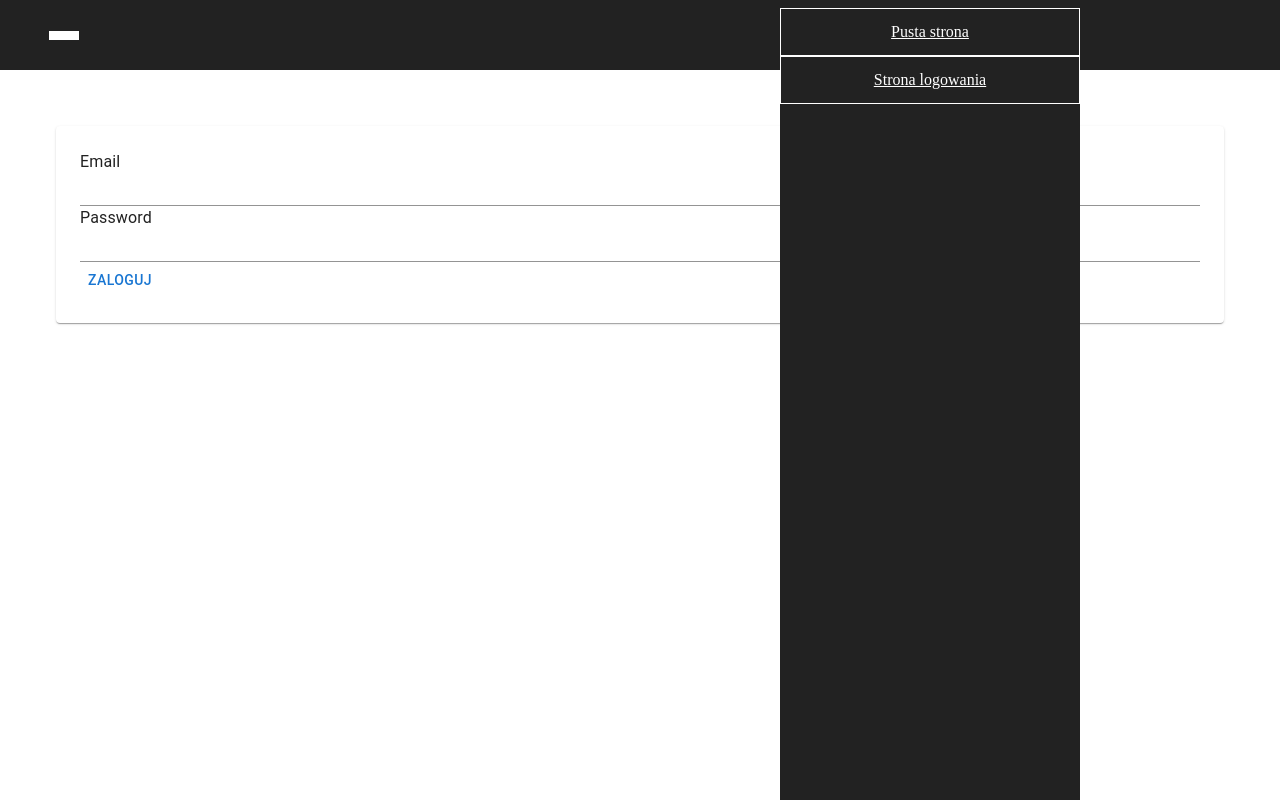
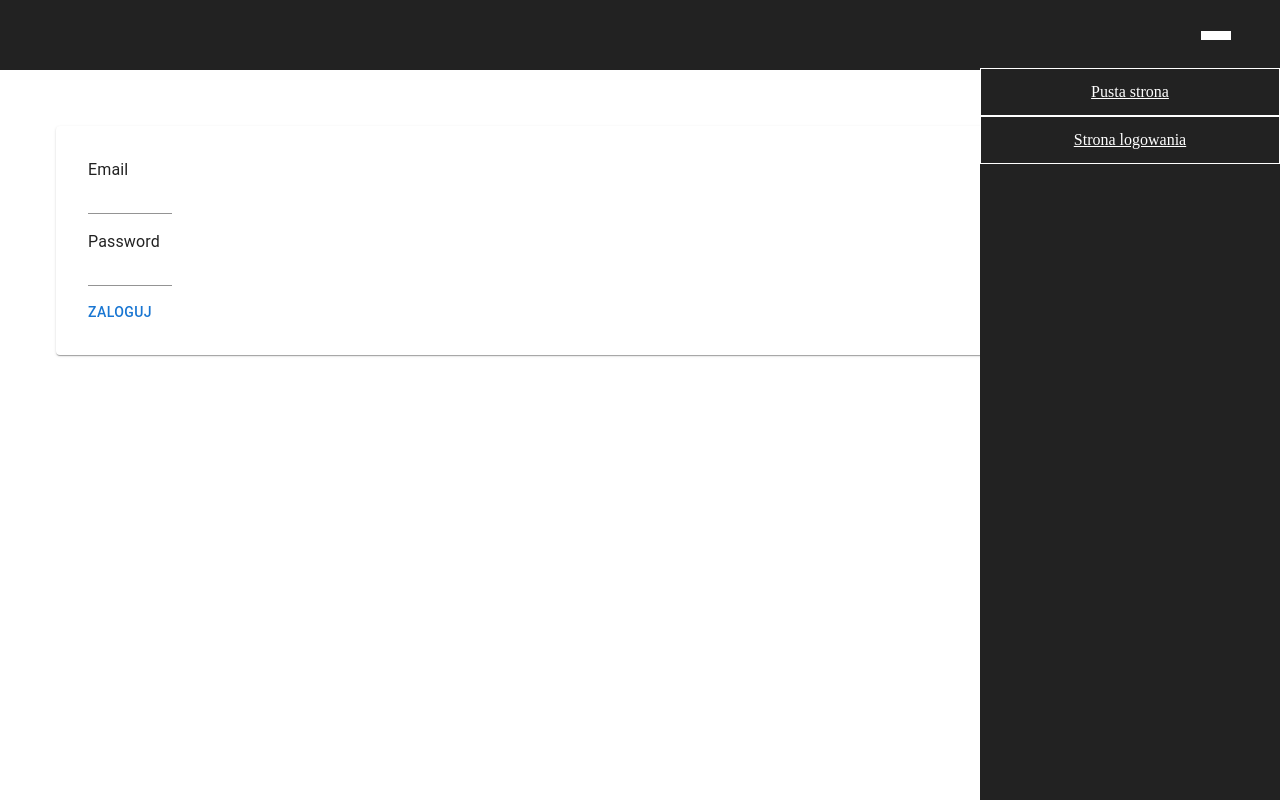
Before and after one commit to doman89/hack-yeah-22-frontend-base, a React app: page /login in a window 1280 px wide. Built offline with nearby package versions, Linux system fonts and the light colour scheme.

Commit message:
fix: sidebar behaviour

```diff
--- a/src/modules/common/components/AppBar/AppBar.tsx
+++ b/src/modules/common/components/AppBar/AppBar.tsx
@@ -16,14 +16,14 @@ export function AppBar() {
 const Wrapper = styled("div")(({ theme }) => ({
   gridArea: "app-bar",
   display: "flex",
-  flexDirection: "row-reverse",
+  flexDirection: "row",
   alignItems: "center",
   width: "100%",
   padding: theme.spacing(1, 2),
   backgroundColor: "#222222",
 
   [theme.breakpoints.up("sm")]: {
-    flexDirection: "row",
+    flexDirection: "row-reverse",
     padding: theme.spacing(1, 4),
   },
 }));
--- a/src/modules/common/components/FormInput/FormInput.tsx
+++ b/src/modules/common/components/FormInput/FormInput.tsx
@@ -26,9 +26,17 @@ export function FormInput<T extends FieldValues>({
 
   const { onChange, value, ...fieldRest } = field;
   return (
-    <Box sx={{ display: "flex", flexDirection: "column" }}>
+    <Box
+      sx={{
+        display: "flex",
+        flexDirection: "column",
+        width: 100,
+        padding: 1,
+      }}
+    >
       {label ? <Typography>{label}</Typography> : null}
       <Input
+        sx={{}}
         {...fieldRest}
         disabled={isDisabled}
         error={isError}
--- a/src/modules/common/components/SideMenu/SideMenu.tsx
+++ b/src/modules/common/components/SideMenu/SideMenu.tsx
@@ -42,10 +42,13 @@ const SideBar = styled(
   }),
 
   [theme.breakpoints.up("sm")]: {
-    right: 200,
+    right: 0,
     left: "unset",
+    top: 60,
+    visibility: "visible",
     justifyContent: "flex-start",
     ...(isActive && {
+      visibility: "hidden",
       transform: "translateX(100%)",
       boxShadow: "0 1px 4px rgb(0 0 0 / 16%), 3px 0px 3px 1px rgb(163 38 123 / 50%)",
     }),
```
